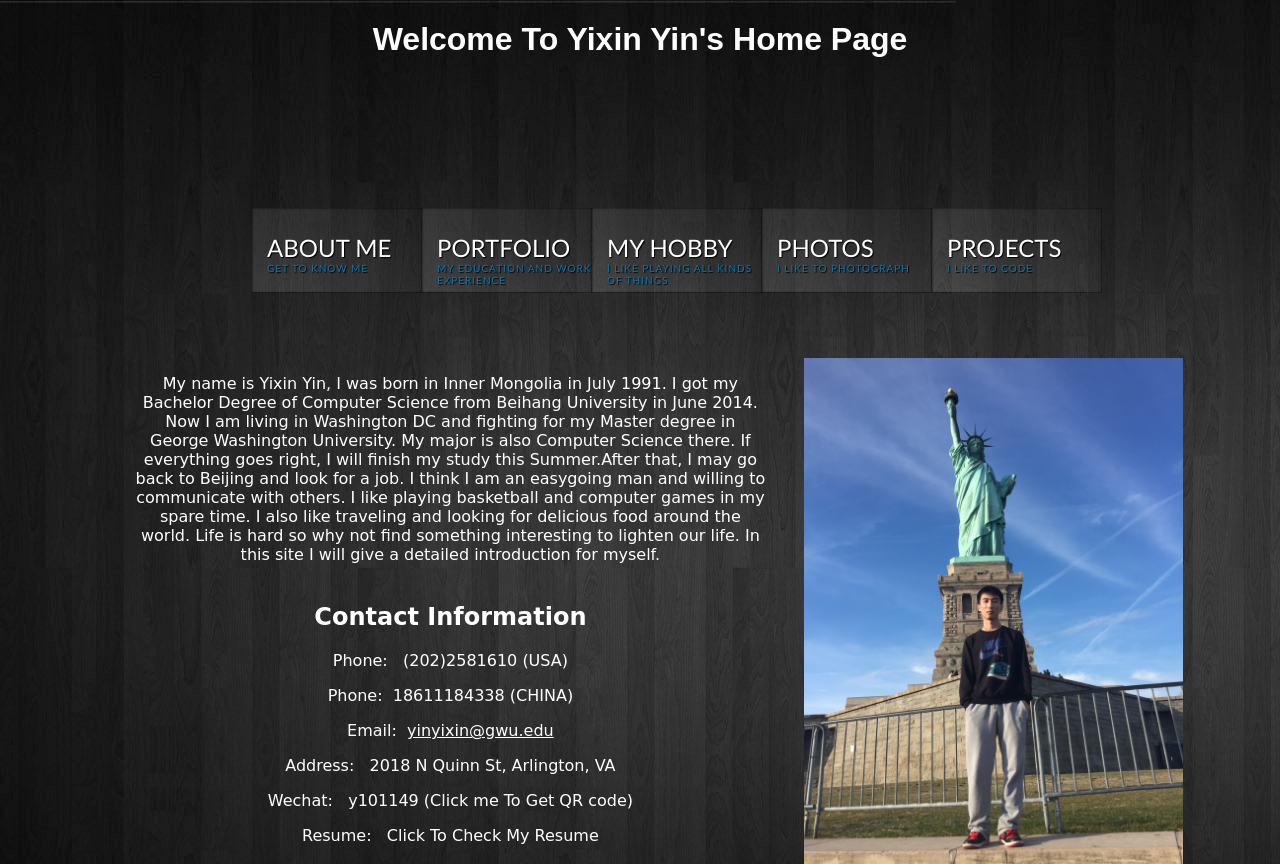
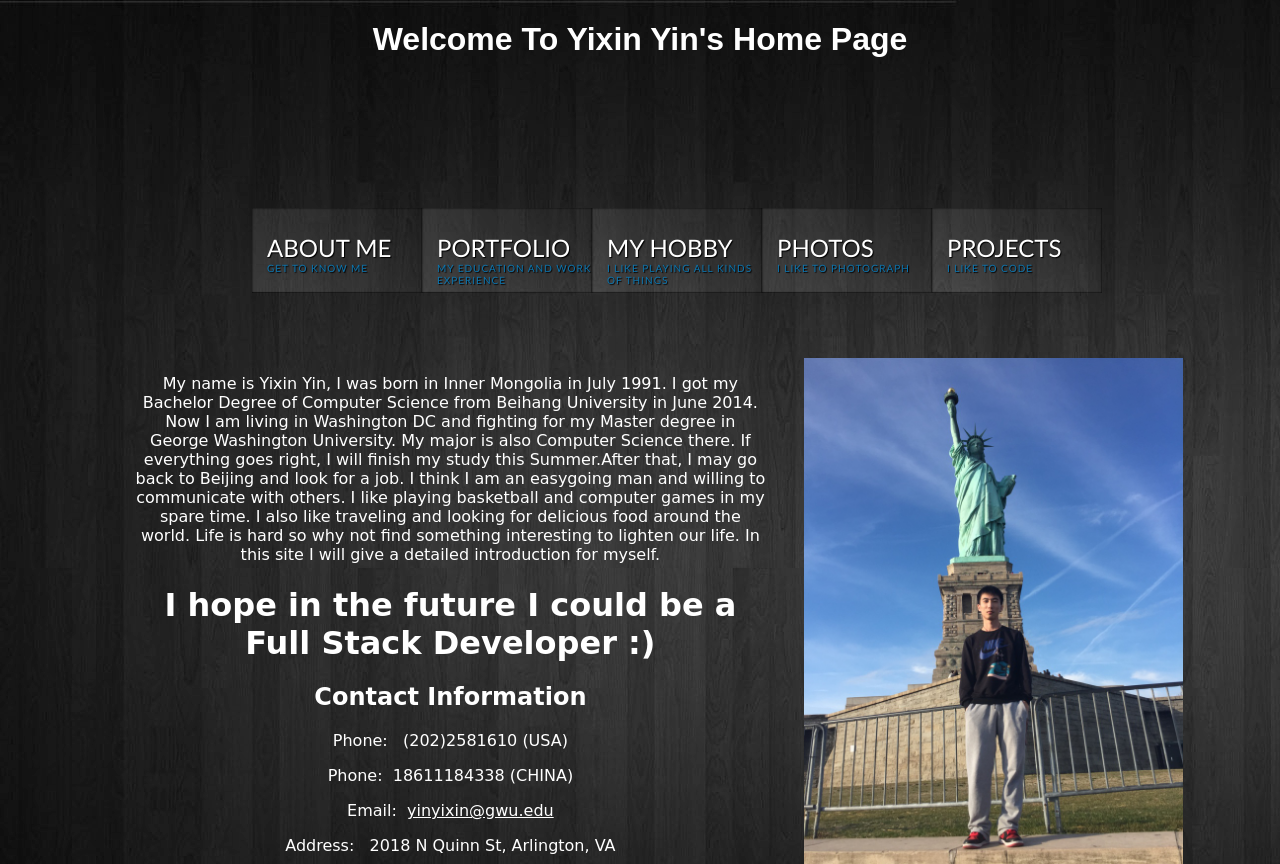
Before and after one commit to y101149/y101149.github.io, a plain HTML site: page index.html in a window 1280 px wide. Shown: the top 864 px of the page. Drawn offline with Linux system fonts and the light colour scheme.

Commit message:
small change

```diff
--- a/css/about.css
+++ b/css/about.css
@@ -14,7 +14,7 @@
     color: white;
 }
 
-#intro h2 {
+#intro h2,h1 {
     color: white;
 }
 
--- a/index.html
+++ b/index.html
@@ -142,9 +142,13 @@
 				find something interesting to lighten our life.
 				In this site I will give a detailed introduction for myself.
 				<br/>
-				<br/>
 
 			</p>
+
+			<h1>
+				I hope in the future I could be a Full Stack Developer   :)
+			</h1>
+
 
 			<a name = "contact"></a>
 			<h2>Contact Information</h2>
```
